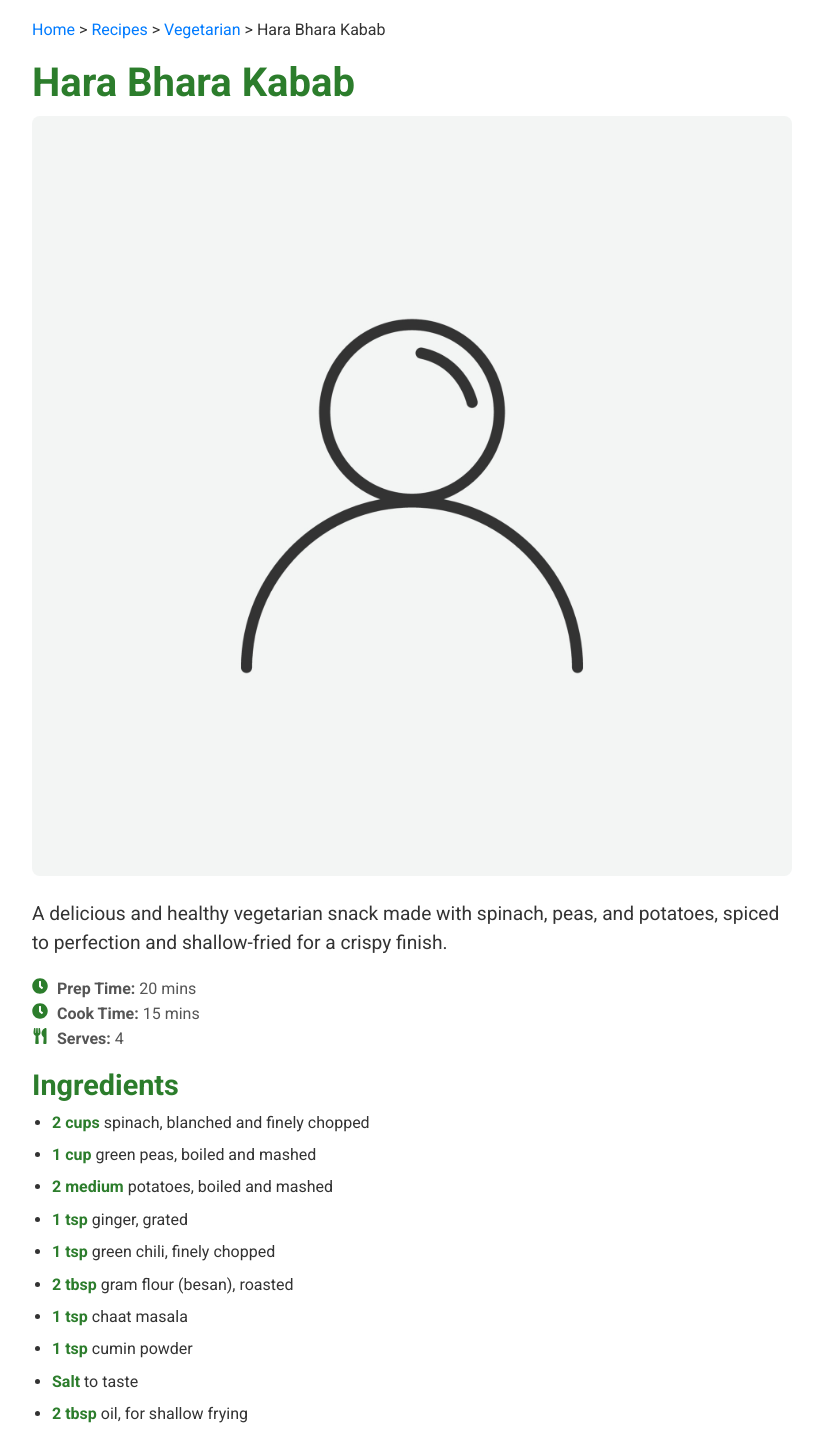
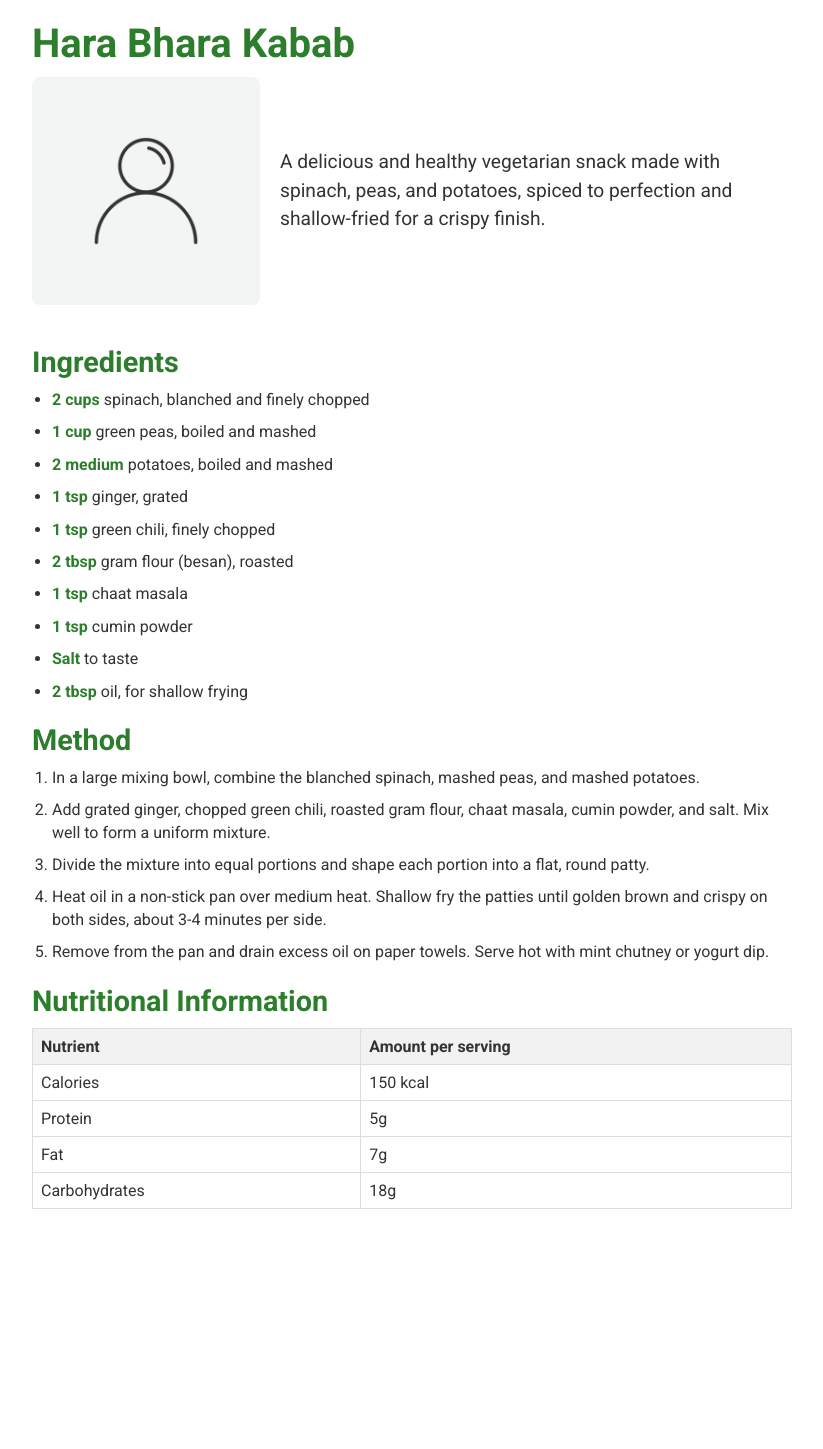
Before and after one commit to saadskzz/recipecommunityforum, a React (Vite) app in the folder recipeFrontend/recipefront/: page /airesponse in a window 1280 px wide. Shown: the top 1449 px of the page, without its empty margins (228-1051 px from the left). After the commit the page ends 1249 px from the top, so only its background shows below. Built offline with nearby package versions, Linux system fonts and the light colour scheme.

Commit message:
nlp integrate

```diff
--- a/recipeFrontend/recipefront/src/Components/Home/Airesponse.tsx
+++ b/recipeFrontend/recipefront/src/Components/Home/Airesponse.tsx
@@ -1,44 +1,28 @@
-// src/components/HaraBharaKabab.tsx
+
 import React from 'react';
 import './Airesponse.css';
-import recipeImage from '../../../initialprofile.jpg'; // Adjust path as needed
-import { FaClock, FaUtensils } from 'react-icons/fa';
+import recipeImage from '../../../initialprofile.jpg';
 
 const Airesponse: React.FC = () => {
   return (
     <div className="recipe-page">
-      {/* Breadcrumb Navigation */}
-      <nav className="breadcrumb">
-        <a href="/">Home</a> &gt; <a href="/recipes">Recipes</a> &gt;{' '}
-        <a href="/recipes/vegetarian">Vegetarian</a> &gt; Hara Bhara Kabab
-      </nav>
 
-      {/* Recipe Title */}
+
+
+
       <h1 className="recipe-title">Hara Bhara Kabab</h1>
 
-      {/* Recipe Image */}
-      <img src={recipeImage} alt="Hara Bhara Kabab" className="recipe-image" />
+   <div style={{display:'flex',alignContent:'center',alignItems:'center'}}>
+      <img src={recipeImage} style={{height:"30%",width:'30%'}} alt="Hara Bhara Kabab" className="recipe-image" />
 
-      {/* Recipe Description */}
-      <p className="recipe-description">
+
+      <p className="recipe-description" style={{marginLeft:20}}>
         A delicious and healthy vegetarian snack made with spinach, peas, and
         potatoes, spiced to perfection and shallow-fried for a crispy finish.
       </p>
 
-      {/* Recipe Metadata */}
-      <div className="recipe-meta">
-        <p>
-          <FaClock /> <strong>Prep Time:</strong> 20 mins
-        </p>
-        <p>
-          <FaClock /> <strong>Cook Time:</strong> 15 mins
-        </p>
-        <p>
-          <FaUtensils /> <strong>Serves:</strong> 4
-        </p>
       </div>
 
-      {/* Ingredients */}
       <h2>Ingredients</h2>
       <ul className="ingredients-list">
         <li>
@@ -73,7 +57,7 @@ const Airesponse: React.FC = () => {
         </li>
       </ul>
 
-      {/* Method */}
+
       <h2>Method</h2>
       <ol className="method-list">
         <li>
@@ -128,10 +112,8 @@ const Airesponse: React.FC = () => {
         </tbody>
       </table>
 
-      {/* Footer */}
-      <footer className="recipe-footer">
-        <p>&copy; 2023 BBC Good Food Middle East. All rights reserved.</p>
-      </footer>
+
+
     </div>
   );
 };
--- /dev/null
+++ b/recipeFrontend/recipefront/src/Components/LoadingSpinner.tsx
@@ -0,0 +1,10 @@
+// LoadingSpinner.tsx
+import React from 'react';
+import './loadingspinner.css'
+const LoadingSpinner = () => (
+  <div className="spinner-container">
+    <div className="loading-spinner"></div>
+  </div>
+);
+
+export default LoadingSpinner;
--- a/recipeFrontend/recipefront/src/Components/PostPage/Post/BookmarkedPosts.tsx
+++ b/recipeFrontend/recipefront/src/Components/PostPage/Post/BookmarkedPosts.tsx
@@ -1,6 +1,7 @@
 import React, { useState, useEffect } from 'react';
 import { useShowBookmarkPostQuery } from '../../../Slices/authSlice'; // Correct import
 import { useGetCurrentUserQuery, useGetFollowingQuery, useFollowUserMutation,useUnfollowUserMutation } from '../../../Slices/authSlice';
+import { useUpvotePostMutation, useDownvotePostMutation } from '../../../Slices/postSlice';
 import './getpost.css';
 import PostItem from './PostItem';
 import noPost from '../../../../noPost.jpg'
@@ -57,6 +58,8 @@ function BookmarkedPosts() {
 
   const [followUser] = useFollowUserMutation();
   const [unfollowUser] = useUnfollowUserMutation();
+  const [upvotePost] = useUpvotePostMutation();
+  const [downvotePost] = useDownvotePostMutation();
 
   const handleFollow = async (userIdToFollow: string) => {
     const previousFollowingIds = [...followingIds];
@@ -91,12 +94,30 @@ function BookmarkedPosts() {
     console.log('Add to bookmarks:', postId);
   };
 
+  const handleUpvote = async (postId: string) => {
+    try {
+      await upvotePost(postId).unwrap();
+    } catch (error) {
+      console.error('Failed to upvote post:', error);
+    }
+  };
+
+  const handleDownvote = async (postId: string) => {
+    try {
+      await downvotePost(postId).unwrap();
+    } catch (error) {
+      console.error('Failed to downvote post:', error);
+    }
+  };
+
   return (
     <div className="post-style">
       {isLoading && <p>Loading...</p>}
       {error && <p>There are no bookmarks you have made as of now</p>}
       {bookmarkedPosts.length > 0 ? (
         bookmarkedPosts.map((post: Post) => (
+          <div>
+      <h1>Bookmarked Posts</h1>
           <PostItem
             key={post._id}
             post={post}
@@ -106,7 +127,10 @@ function BookmarkedPosts() {
             handleUnfollow={handleUnfollow}
             handleDeletePost={handleDeletePost}
             handleBookmarkPost={handleBookmarkPost}
+            handleUpvote={handleUpvote} // Pass handleUpvote
+            handleDownvote={handleDownvote} // Pass handleDownvote
           />
+          </div>
         ))
       ) : (
         <div className='error-content' > <div className='no-post-style'><img src={noPost} alt="no post" /></div>
--- a/recipeFrontend/recipefront/src/Components/PostPage/Post/FollowedPost.tsx
+++ b/recipeFrontend/recipefront/src/Components/PostPage/Post/FollowedPost.tsx
@@ -106,6 +106,7 @@ function FollowedPost() {
         <p>No posts Currently by followed People</p> </div>}
       {posts && posts.data?.length === 0 && <p>No posts from followed users yet.</p>}
       {posts && posts.data?.map((post: Post) => (
+        <div> <h1>Followed Posts</h1>
         <PostItem
           key={post._id}
           post={post}
@@ -116,7 +117,9 @@ function FollowedPost() {
           handleDeletePost={handleDeletePost}
           handleBookmarkPost={handleBookmarkPost}
         />
+        </div>
       ))}
+
     </div>
   );
 }
--- a/recipeFrontend/recipefront/src/Components/PostPage/Post/GetPosts.tsx
+++ b/recipeFrontend/recipefront/src/Components/PostPage/Post/GetPosts.tsx
@@ -98,6 +98,8 @@ import noPost from '../../../../noPost.jpg'
         <p>No posts Currently </p> </div>}
         {posts &&
           posts.postData.map((post: Post) => (
+            <div>
+              <h1>Followed posts</h1>
             <PostItem
               key={post._id}
               post={post}
@@ -108,6 +110,7 @@ import noPost from '../../../../noPost.jpg'
               handleDeletePost={handleDeletePost}
               handleBookmarkPost={handleBookmarkPost}
             />
+            </div>
           ))}
       </div>
     );
--- a/recipeFrontend/recipefront/src/Components/PostPage/Post/myPosts.tsx
+++ b/recipeFrontend/recipefront/src/Components/PostPage/Post/myPosts.tsx
@@ -2,7 +2,7 @@ import React from 'react';
 import { useGetMyPostsQuery } from '../../../Slices/postSlice';
 import { useGetCurrentUserQuery } from '../../../Slices/authSlice';
 import './getpost.css';
-
+import noPost from '../../../../noPost.jpg'
 interface Post {
   _id: number;
   title: string;
--- a/recipeFrontend/recipefront/src/Components/ProtectedRoute.tsx
+++ b/recipeFrontend/recipefront/src/Components/ProtectedRoute.tsx
@@ -2,23 +2,24 @@ import React, { ReactNode, useEffect } from 'react';
 import { Navigate } from 'react-router-dom';
 import { useSelector, useDispatch } from 'react-redux';
 import { initializeAuthState } from '../Slices/authverify';
-
+import LoadingSpinner from './LoadingSpinner';
 interface ProtectedRouteProps {
   children: ReactNode;
 }
 
 const ProtectedRoute = ({ children }: ProtectedRouteProps) => {
   const dispatch = useDispatch();
-  const isAuthenticated = useSelector((state: any) => state.authverify?.isAuthenticated);
+  const { isAuthenticated, authInitialized } = useSelector(
+    (state: any) => state.authverify
+  );
 
   useEffect(() => {
     dispatch(initializeAuthState());
   }, [dispatch]);
-
-  if (!isAuthenticated) {
-    return <Navigate to='/login' />;
+  if (!authInitialized) {
+    return <LoadingSpinner />;
   }
-  return <>{children}</>;
+  return isAuthenticated ? children : <Navigate to="/login" />;
 };
 
 export default ProtectedRoute;
--- a/recipeFrontend/recipefront/src/Slices/authverify.tsx
+++ b/recipeFrontend/recipefront/src/Slices/authverify.tsx
@@ -4,18 +4,21 @@ interface initialvalues {
   token: string,
   isAuthenticated: boolean,
   userData: object
+  authInitialized: boolean;
 }
 
 const initialState: initialvalues = {
   token: '',
   isAuthenticated: false,
-  userData: {}
+  userData: {},
+  authInitialized: false
 }
 
 export const authverifySlice = createSlice({
   name: 'authverify',
   initialState,
   reducers: {
+
     loginSuccess: (state, action) => {
       state.token = action.payload.token;
       state.isAuthenticated = true;
@@ -41,6 +44,7 @@ export const authverifySlice = createSlice({
         state.token = token;
         state.isAuthenticated = true;
       }
+      state.authInitialized = true;
     }
   }
 })
```
Also changed, not shown: recipeFrontend/recipefront/src/Components/loadingspinner.css (added).
